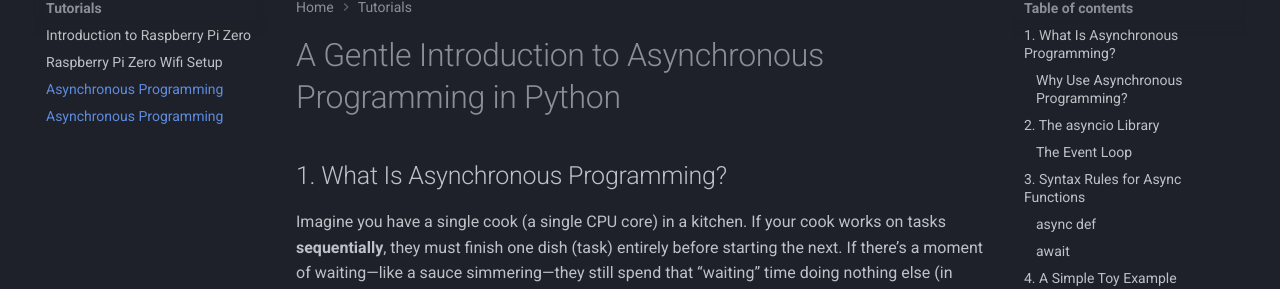
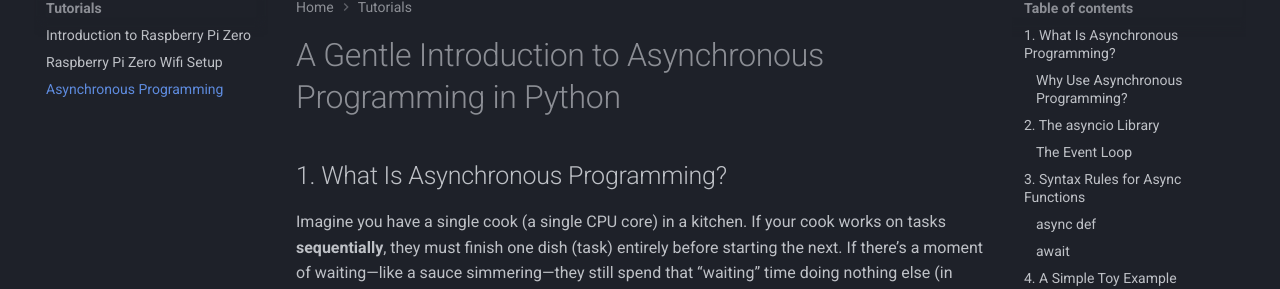
Before and after one commit to CPS-Cornell/course, an MkDocs documentation site: the page built from docs/tutorials/async_tutorial.md, in a window 1280 px wide. Shown: the part 151-440 px from the top of the page. Built offline with MkDocs 1.6.1 and Material for MkDocs 9.7.7, drawn with Linux system fonts in a browser that asks for light colours.

Commit message:
fixed bug in tutorial

```diff
--- a/mkdocs.yml
+++ b/mkdocs.yml
@@ -51,4 +51,3 @@ nav:
     - 'Introduction to Raspberry Pi Zero': tutorials/zero_tutorial.md
     - 'Raspberry Pi Zero Wifi Setup': tutorials/zero_wifi.md
     - 'Asynchronous Programming': tutorials/async_tutorial.md
-    - 'Asynchronous Programming': tutorials/async_tutorial.md
```
